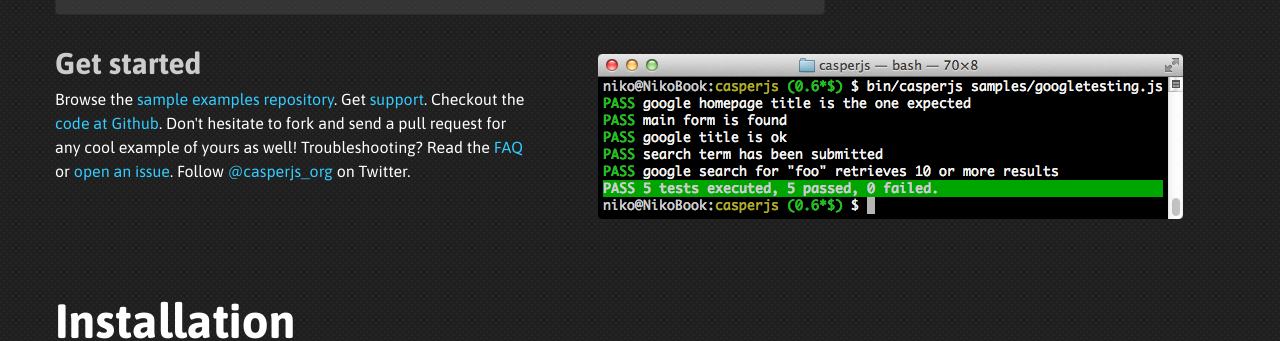
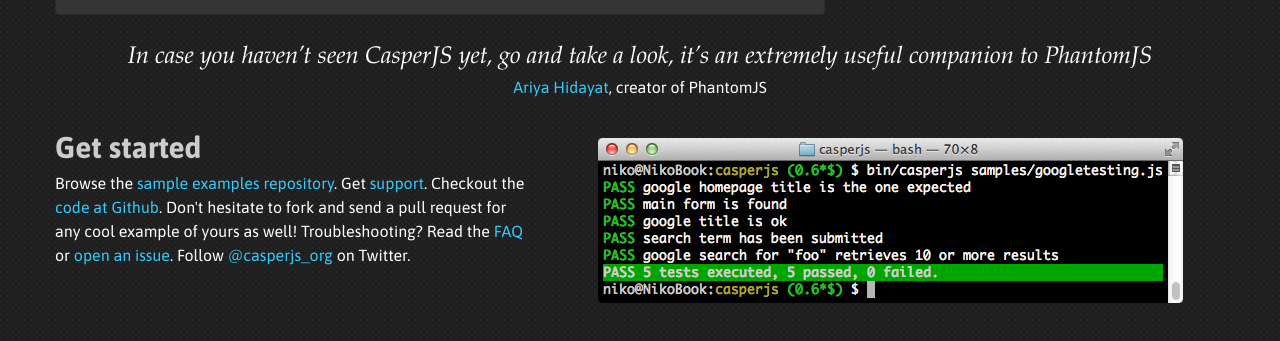
Before and after one commit to casperjs/casperjs, a plain HTML site: page index.html in a window 1280 px wide. Shown: the part 497-838 px from the top of the page. Drawn offline with Linux system fonts and the light colour scheme.

Commit message:
added quote from Ariya on the homepage :D

```diff
--- a/index.html
+++ b/index.html
@@ -108,6 +108,14 @@
   </aside>
 </div>
 <div class="row">
+  <div class="span12">
+    <blockquote>
+      <q>In case you haven’t seen CasperJS yet, go and take a look, it’s an <em>extremely</em> useful companion to PhantomJS</q>
+      <cite><a href="http://ariya.ofilabs.com/2012/03/phantomjs-and-travis-ci.html">Ariya Hidayat</a>, creator of PhantomJS</cite>
+    </blockquote>
+  </div>
+</div>
+<div class="row">
   <article class="span5">
     <h1>Get started</h1>
     <p>
@@ -2906,7 +2914,7 @@
           </p>
         </footer>
       </div>
-      <script src="https://apis.google.com/_/apps-static/_/js/gapi/gcm_ppb,googleapis_client,plusone/rt=j/ver=HdfBetsae24.fr./sv=1/am=!Dxyecr_OdryIOx012g/d=1/cb=gapi.loaded0" async=""></script><script type="text/javascript" async="" src="http://www.google-analytics.com/ga.js"></script><script type="text/javascript" async="" src="https://apis.google.com/js/plusone.js"></script><script id="twitter-wjs" src="//platform.twitter.com/widgets.js"></script><script type="text/javascript" src="js/jquery.min.js"></script>
+      <script src="https://apis.google.com/_/apps-static/_/js/gapi/gcm_ppb,googleapis_client,plusone/rt=j/ver=x2qOHN0YqyE.fr./sv=1/am=!FRwcaGMpC1CIJ0aI4g/d=1/cb=gapi.loaded0" async=""></script><script type="text/javascript" async="" src="http://www.google-analytics.com/ga.js"></script><script type="text/javascript" async="" src="https://apis.google.com/js/plusone.js" gapi_processed="true"></script><script id="twitter-wjs" src="//platform.twitter.com/widgets.js"></script><script type="text/javascript" src="js/jquery.min.js"></script>
       <script type="text/javascript" src="bootstrap/js/bootstrap.min.js"></script>
       <script type="text/javascript" src="prettify/prettify.js"></script>
       <script type="text/javascript" src="js/application.js"></script>
--- a/less/casper.less
+++ b/less/casper.less
@@ -67,8 +67,24 @@
 }
 
 // specifics
-#about .page-header h1 {
-    margin-top: 20px;
+#about {
+    .page-header h1 {
+        margin-top: 20px;
+    }
+    blockquote {
+        border: none;
+        padding: 0;
+        text-align: center;
+        q {
+            font-family: Palatino, Georgia, serif;
+            font-style: italic;
+            font-size: 24px;
+            line-height: 36px;
+        }
+        cite {
+            display: block;
+        }
+    }
 }
 #apidoc h3, #colorizer h3, #client-side-utils h3 {
     margin-bottom: 10px;
```
Also changed, not shown: builder/sources/about.html (+8 -0 lines), css/casper.css.
